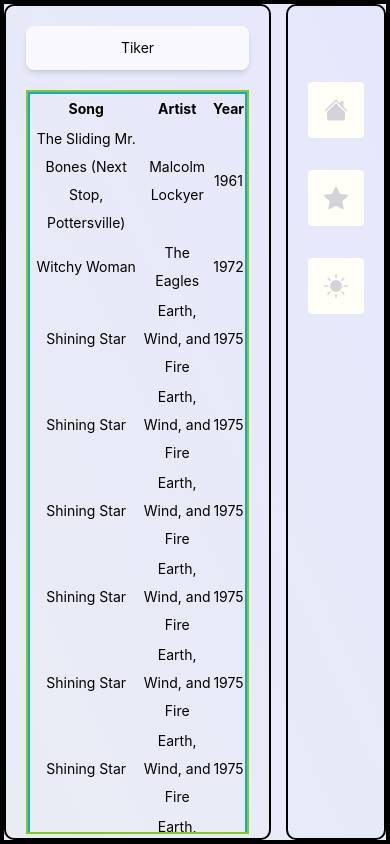
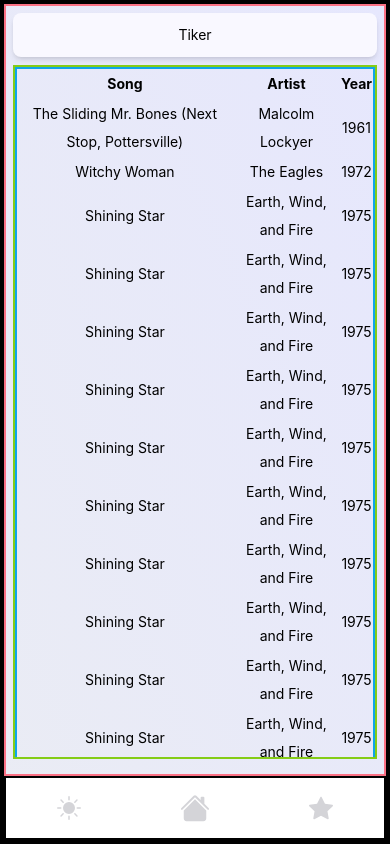
Before and after one commit to vladimir-kott/crypto_dev-y, a React (Create React App) app: page / in a window 390 px wide. Built offline with nearby package versions, Linux system fonts and the light colour scheme.

Commit message:
+mobile menu

```diff
--- a/src/App.js
+++ b/src/App.js
@@ -1,17 +1,21 @@
 import Main from './app/layouts/main';
 import NavPanel from './app/layouts/navPanel';
+import Ticker from './app/components/ticker';
+import MobileNav from './app/components/mobileNav';
 
 function App() {
   return (
     <div className="App max-h-screen">
       <div className='flex flex-col h-screen bg-gradient-to-tr from-[#EAECF4] to-[#E6E7FD] border-2 border-black'>
-        <div className="flex justify-center items-center gap-[15px] w-full border-2 border-black h-full">
-        <div className="border-2 border-black text-center leading-loose text-sm p-[20px] rounded-[10px] br-black w-full h-full">
-            <Main/>
+        <div className="box-border flex sam:flex-col sus:flex-col scm:flex-col sxm:flex-col sm:flex-row justify-center items-center gap-x-[15px] w-full border-2 border-black h-full">
+        <div className="border-2 border-rose-400 text-center leading-loose text-sm sm:p-[20px] sus:p-[2px] sam:p-[7px] scm:p-[7px] sxm:p-[7px] br-black w-full h-full">
+          <Ticker/>
+          <Main/>
         </div>
-        <div className="border-2 border-black text-center leading-loose text-sm p-[20px] rounded-[10px] br-black w-34 h-full">
-               <NavPanel/>
+        <div className="sus:hidden sam:hidden scm:hidden sxm:hidden sm:block border-2 border-black text-center leading-loose text-sm p-[20px] rounded-[10px] br-black w-34 h-full">
+            <NavPanel/>
         </div>
+          <MobileNav/>
         </div>
       </div>
     </div>
--- /dev/null
+++ b/src/app/components/mobileNav.jsx
@@ -0,0 +1,22 @@
+import React from "react";
+import { HouseFill, StarFill, SunFill } from 'react-bootstrap-icons'
+
+const MobileNav = () => {
+    return (
+        <div className="w-full sxm:block sm:hidden border-2 border-black">
+            <div className="flex flex-row">
+                <button className='flex items-center justify-center text-center h-[60px] w-1/3 bg-white'>
+                    <SunFill className="text-zinc-300" size={24}/>
+                </button>
+                <button className='flex items-center justify-center text-center h-[60px] w-1/3 bg-white'>
+                    <HouseFill className="text-zinc-300" size={30}/>
+                </button>
+                <button className='flex items-center justify-center text-center h-[60px] w-1/3 bg-white'>
+                    <StarFill className="text-zinc-300" size={24}/>
+                </button>
+            </div>
+        </div>
+     );
+}
+
+export default MobileNav;
--- a/src/app/components/tab.jsx
+++ b/src/app/components/tab.jsx
@@ -1,6 +1,6 @@
 const Tab = () => {
     return (
-        <table class="table-auto w-full  border-2 border-sky-500">
+        <table class="table-auto w-full border-2 border-sky-500">
         <thead>
           <tr>
             <th>Song</th>
--- a/src/app/components/ticker.jsx
+++ b/src/app/components/ticker.jsx
@@ -2,7 +2,7 @@
 
 const Ticker = () => {
     return (
-        <div className="flex w-full shrink-0 items-center justify-center text-center shadow-md rounded-lg mb-5 p-2 bg-[#f9f8ff]">
+        <div className="flex w-full shrink-0 items-center justify-center text-center shadow-md rounded-lg sm:mb-5 sus:mb-1 sam:mb-2 scm:mb-2 'sxm:mb-3 p-2 bg-[#f9f8ff]">
             <p>Tiker</p>
         </div>
     );
--- a/src/app/layouts/main.jsx
+++ b/src/app/layouts/main.jsx
@@ -6,8 +6,7 @@
 const Main = () => {
     return (
         <>
-            <Ticker/>
-            <div className="overflow-y-scroll h-[calc(100vh-100px)] border-2 border-lime-500">
+            <div className="overflow-y-scroll sus:h-[calc(100vh-130px)] sam:h-[calc(100vh-150px)] scm:h-[calc(100vh-150px)] sxm:h-[calc(100vh-150px)] sm:h-[calc(100vh-100px)] border-2 border-lime-500">
                 <Tab/>
             </div>
         </>
--- a/tailwind.config.js
+++ b/tailwind.config.js
@@ -3,6 +3,7 @@
   theme: {
     extend: {},
     screens: {
+      'sus': '280px',
       'sam': '320px',
       'scm': '375px',
       'sxm': '425px',
```
